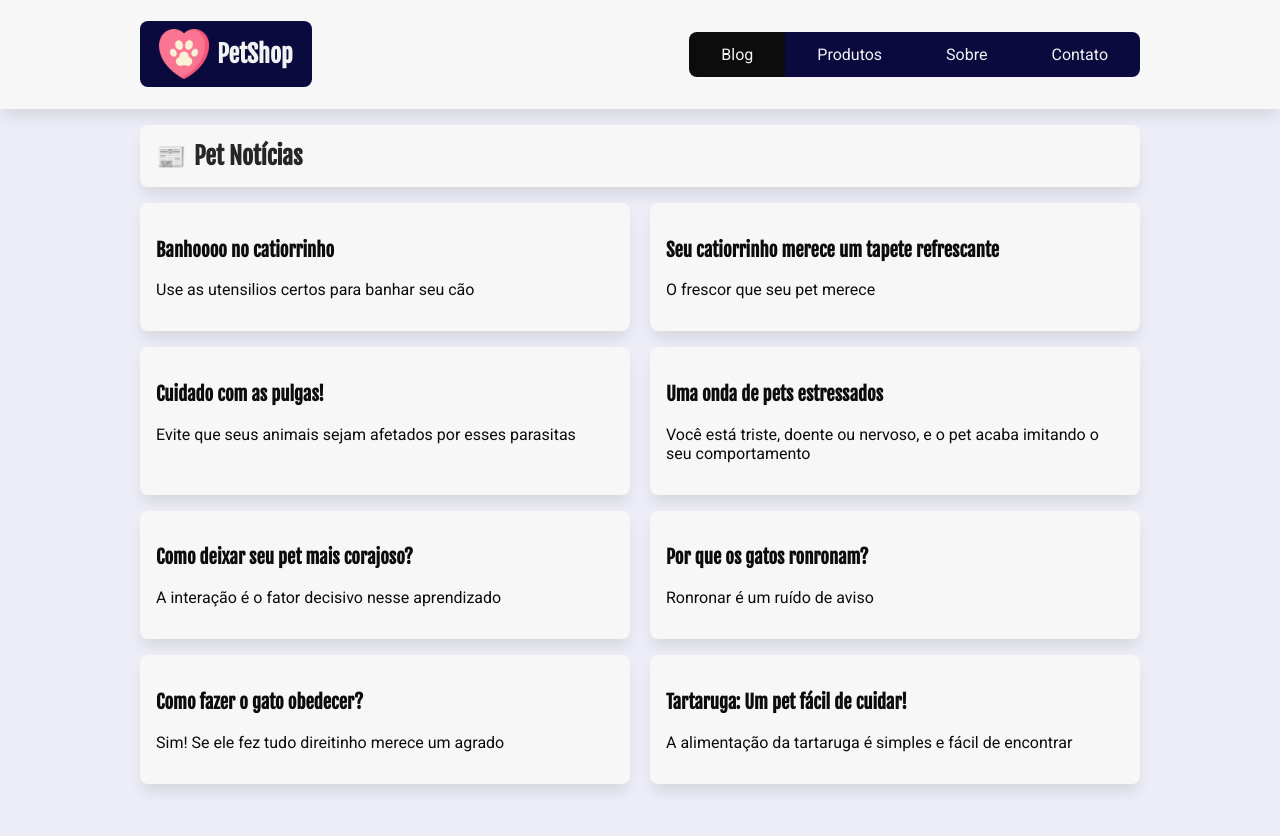
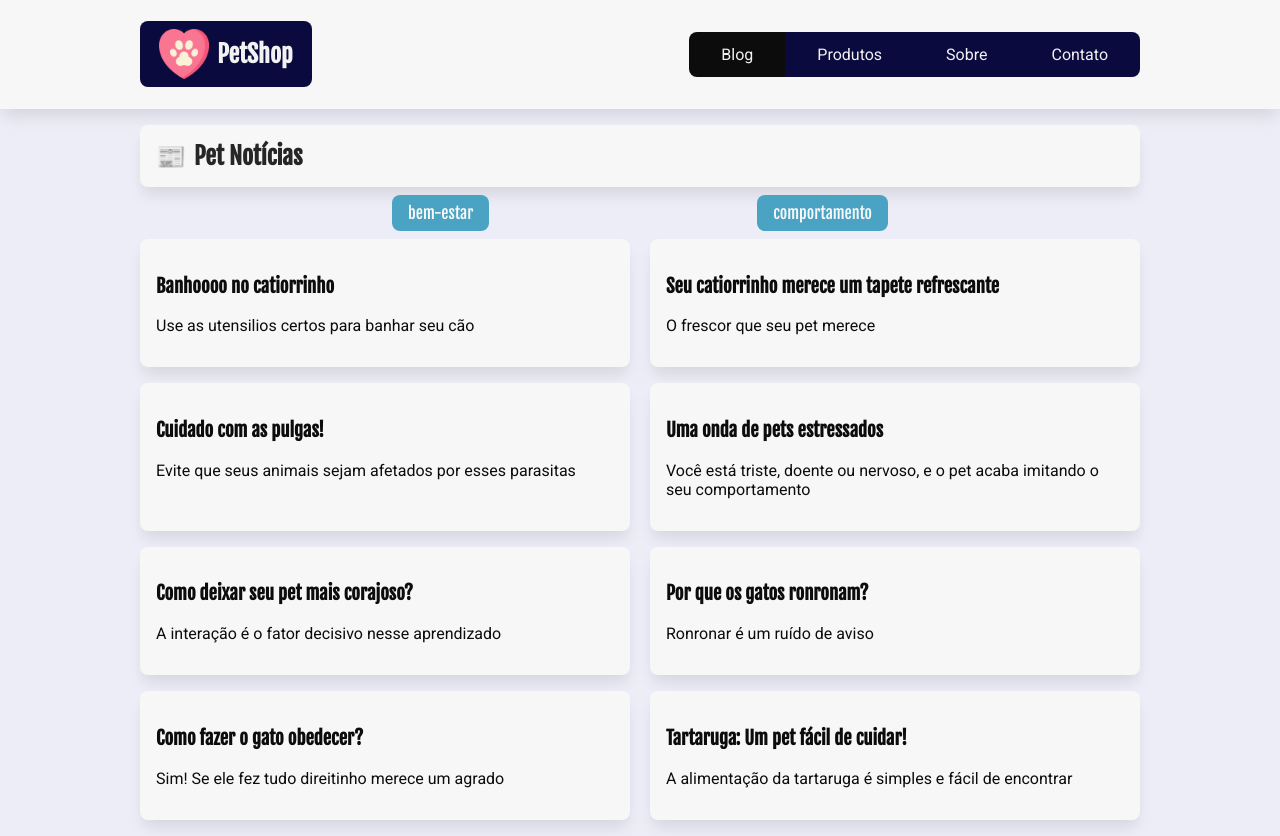
Before and after one commit to lucasmendeshy/petshop, a React (Create React App) app: page / in a window 1280 px wide. Before the commit the page ends 800 px from the top, so only its background shows below. Built offline with nearby package versions, Linux system fonts and the light colour scheme; data requests are answered from the project's data file.

Commit message:
Componente ListaCategorias
Exibição das categorias

```diff
--- /dev/null
+++ b/src/Components/ListaCategorias/ListaCategorias.jsx
@@ -0,0 +1,47 @@
+import { useEffect, useState } from "react";
+import { Link } from "react-router-dom";
+import serverApi from "../../api/servidor-api";
+import LoadingDesenho from "../LoadingDesenho/LoadingDesenho.jsx";
+import estilos from "./ListaCategorias.module.css";
+const ListaCategorias = () => {
+  /* Atribuição do useState para manipular os dados do componente
+    1. parâmetro: variável que terá os dados
+    2. parâmetro: função responsável por atualizar (setter)
+    obs.: o que colocamos no useState representa o valor incial.*/
+  const [categorias, setCategorias] = useState([]);
+  const [loading, setLoading] = useState(true);
+
+  useEffect(() => {
+    async function getCategorias() {
+      try {
+        const resposta = await fetch(`${serverApi}/categorias`);
+        const dados = await resposta.json();
+        /* Precisamos passar os dados capturador da API para o state do componente via setter (obrigatório!) */
+        setCategorias(dados);
+        setLoading(false);
+      } catch (error) {
+        console.log("Deu ruim! " + error.message);
+      }
+    }
+    getCategorias();
+  }, []);
+
+  /* console.log(categorias); -> Testando */
+
+  if (loading) {
+    return <LoadingDesenho />;
+  }
+
+  return (
+    <div className={estilos.lista_categorias}>
+      <ul>
+        {categorias.map(({ id, nome }) => (
+          <li key={id} id={nome}>
+            <Link to={`/categorias/${nome}`}>{nome}</Link>
+          </li>
+        ))}
+      </ul>
+    </div>
+  );
+};
+export default ListaCategorias;
--- /dev/null
+++ b/src/Components/ListaCategorias/ListaCategorias.module.css
@@ -0,0 +1,29 @@
+.lista_categorias {
+    margin-top: -0.5rem;
+}
+.lista_categorias ul {
+    list-style: none;
+    margin: 0;
+    padding: 0;
+    display: flex;
+    justify-content: space-evenly;
+}
+
+.lista_categorias li {
+    padding: 0.5rem 1rem;
+    margin-bottom: 0.5rem;
+}
+
+.lista_categorias a {
+    text-decoration: none;
+    background-color: #4ba3c3;
+    color: #f7f7f7;
+    font-family: "Fjalla One", sans-serif;
+    padding: inherit;
+    border-radius: var(--borda-arredondada);
+}
+
+.lista_categorias a:hover,
+.lista_categorias a:focus {
+    background-color: #2f88a8;
+}
--- a/src/pages/Home/Home.jsx
+++ b/src/pages/Home/Home.jsx
@@ -1,3 +1,4 @@
+import ListaCategorias from "../../Components/ListaCategorias/ListaCategorias";
 import ListaPosts from "../../Components/ListaPosts/ListaPosts";
 import estilos from "./Home.module.css";
 const Home = () => {
@@ -5,6 +6,7 @@
     <section>
       <h2 className={estilos.titulo_secao}>Pet Notícias</h2>
 
+      <ListaCategorias />
       <ListaPosts />
     </section>
   );
```
Also changed, not shown: src/Components/ListaPosts/ListaPosts.jsx (+8 -3 lines).
